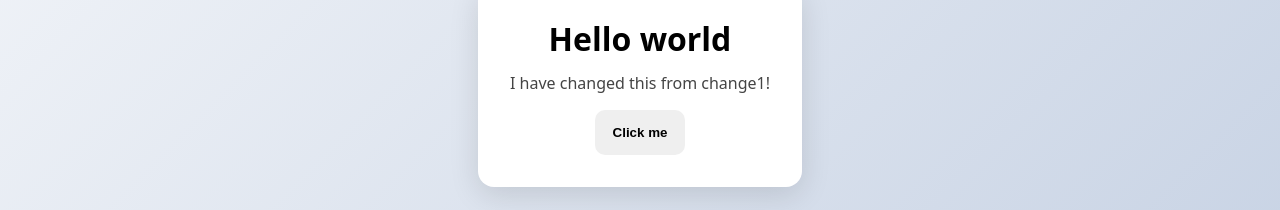
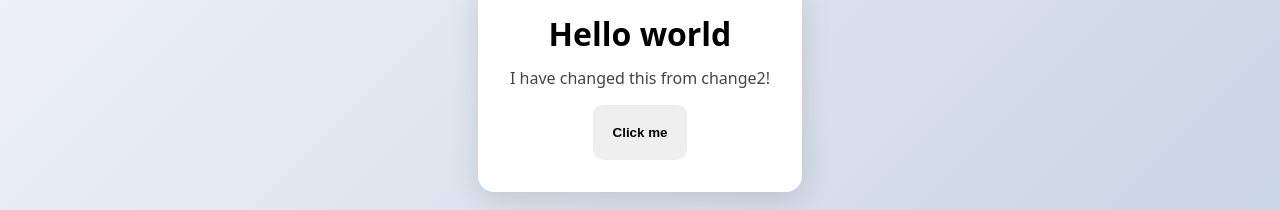
Before and after one commit to nutsa-123/practice, a plain HTML site: page index.html in a window 1280 px wide. Shown: the part 314-524 px from the top of the page. Drawn offline with Linux system fonts and the light colour scheme.

Commit message:
changes from change2

```diff
--- a/index.html
+++ b/index.html
@@ -24,13 +24,13 @@
     }
     h1 { margin:0 0 12px 0; font-size:2rem; }
     p { margin:0 0 16px 0; color:#444; }
-    .cta { padding:15px 18px; border-radius:10px; border:0; cursor:pointer; font-weight:600; }
+    .cta { padding:20px; border-radius:10px; border:0; cursor:pointer; font-weight:600; }
   </style>
 </head>
 <body>
   <div class="card">
     <h1>Hello world</h1>
-    <p class="p">I have changed this from change1!</p>
+    <p class="p">I have changed this from change2!</p>
     <button class="cta">Click me</button>
   </div>
 <script>
```
